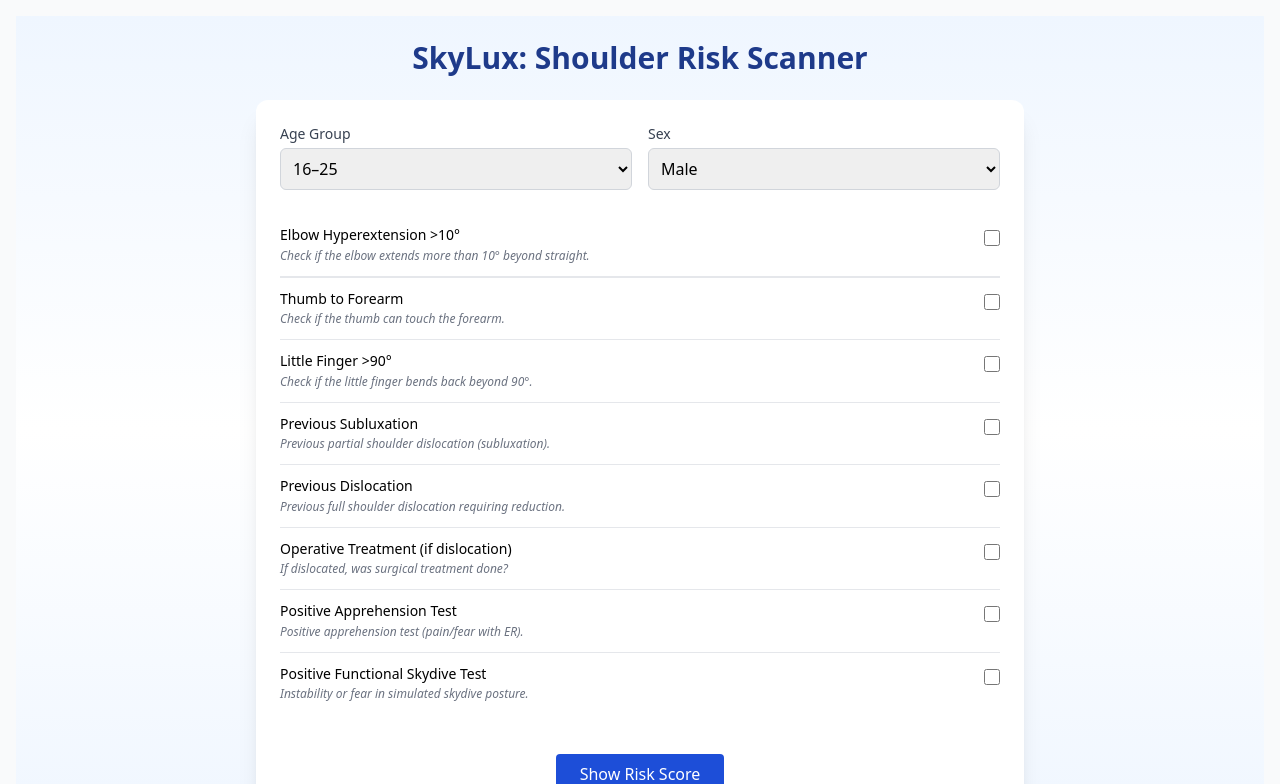
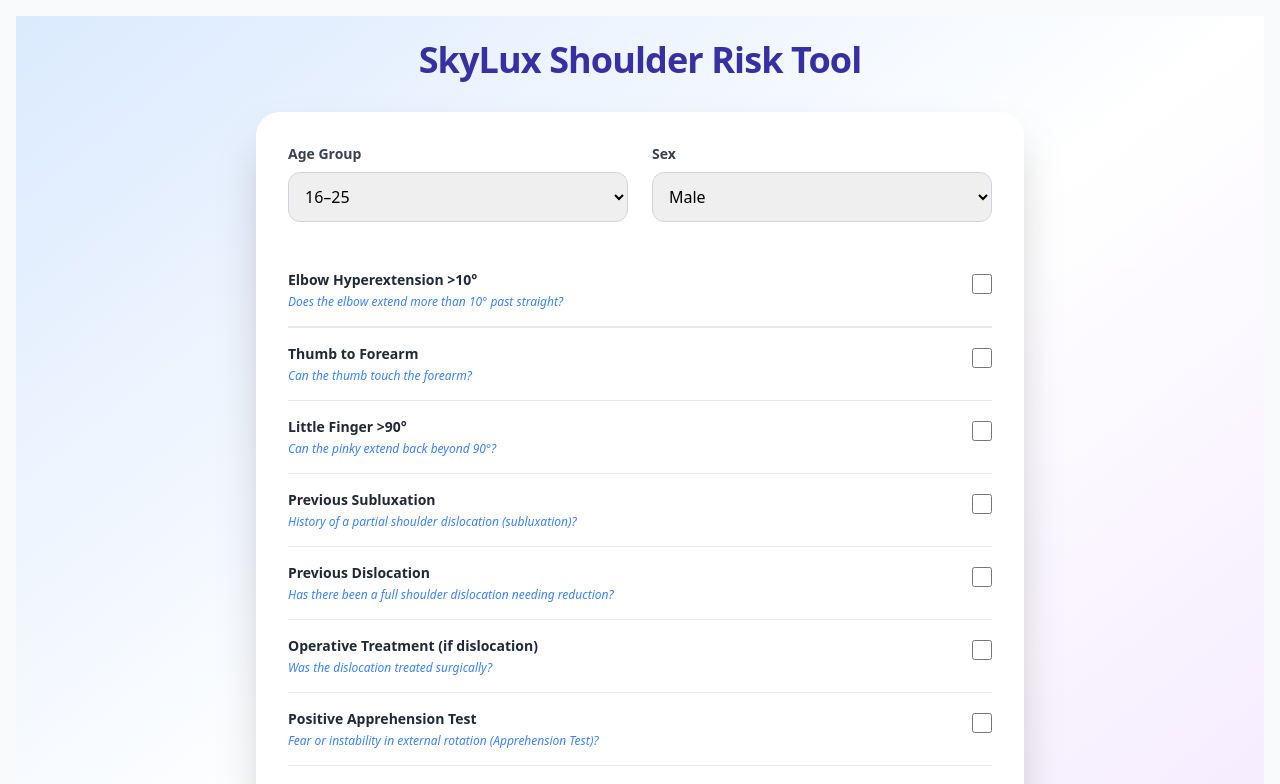
Before and after one commit to Quintindegroot/skylux-risk-scanner, a React (Create React App) app: page / in a window 1280 px wide. Shown: the top 784 px of the page. Built offline with nearby package versions, Linux system fonts and the light colour scheme.

Commit message:
Final design updates before deployment

```diff
--- a/src/ShoulderRiskTool.jsx
+++ b/src/ShoulderRiskTool.jsx
@@ -60,46 +60,46 @@
   };
 
   const infoText = {
-    elbow: "Check if the elbow extends more than 10\u00b0 beyond straight.",
-    thumb: "Check if the thumb can touch the forearm.",
-    littleFinger: "Check if the little finger bends back beyond 90\u00b0.",
-    sublux: "Previous partial shoulder dislocation (subluxation).",
-    dislocation: "Previous full shoulder dislocation requiring reduction.",
-    operative: "If dislocated, was surgical treatment done?",
-    apprehension: "Positive apprehension test (pain/fear with ER).",
-    skydiveTest: "Instability or fear in simulated skydive posture."
+    elbow: "Does the elbow extend more than 10° past straight?",
+    thumb: "Can the thumb touch the forearm?",
+    littleFinger: "Can the pinky extend back beyond 90°?",
+    sublux: "History of a partial shoulder dislocation (subluxation)?",
+    dislocation: "Has there been a full shoulder dislocation needing reduction?",
+    operative: "Was the dislocation treated surgically?",
+    apprehension: "Fear or instability in external rotation (Apprehension Test)?",
+    skydiveTest: "Instability or fear in a simulated skydive posture?"
   };
 
   const renderSwitch = (label, state, setter, infoKey) => (
-    <div className="flex justify-between items-start border-b py-3">
+    <div className="flex justify-between items-start border-b py-4 hover:bg-blue-50 transition duration-200">
       <div className="text-sm w-4/5">
-        <p className="font-medium leading-tight">{label}</p>
-        <p className="text-xs text-gray-500 mt-1 italic">{infoText[infoKey]}</p>
+        <p className="font-semibold text-gray-800">{label}</p>
+        <p className="text-xs text-blue-500 mt-1 italic">{infoText[infoKey]}</p>
       </div>
       <input
         type="checkbox"
         checked={state}
         onChange={(e) => setter(e.target.checked)}
-        className="h-4 w-4 mt-1"
+        className="h-5 w-5 mt-1 accent-blue-600"
       />
     </div>
   );
 
   return (
-    <div className="min-h-screen bg-gradient-to-b from-blue-50 via-white to-blue-50 p-6">
+    <div className="min-h-screen bg-gradient-to-br from-blue-100 via-white to-purple-100 p-6">
       <div className="max-w-3xl mx-auto">
-        <h1 className="text-3xl font-bold text-center text-blue-900 mb-6">
-          SkyLux: Shoulder Risk Scanner
+        <h1 className="text-4xl font-extrabold text-center text-indigo-800 mb-8 tracking-tight">
+          SkyLux Shoulder Risk Tool
         </h1>
 
-        <div className="bg-white rounded-xl shadow-xl p-6 space-y-6">
-          <div className="grid grid-cols-1 md:grid-cols-2 gap-4">
+        <div className="bg-white rounded-3xl shadow-2xl p-8 space-y-8">
+          <div className="grid grid-cols-1 md:grid-cols-2 gap-6">
             <div>
-              <label className="block text-sm font-medium text-gray-700">Age Group</label>
+              <label className="block text-sm font-bold text-gray-700">Age Group</label>
               <select
                 value={age}
                 onChange={(e) => setAge(e.target.value)}
-                className="w-full mt-1 border border-gray-300 rounded-md p-2"
+                className="w-full mt-2 border border-gray-300 rounded-xl p-3 focus:ring-2 focus:ring-indigo-500"
               >
                 <option value="<16">Under 16</option>
                 <option value="16-25">16–25</option>
@@ -110,11 +110,11 @@
             </div>
 
             <div>
-              <label className="block text-sm font-medium text-gray-700">Sex</label>
+              <label className="block text-sm font-bold text-gray-700">Sex</label>
               <select
                 value={sex}
                 onChange={(e) => setSex(e.target.value)}
-                className="w-full mt-1 border border-gray-300 rounded-md p-2"
+                className="w-full mt-2 border border-gray-300 rounded-xl p-3 focus:ring-2 focus:ring-indigo-500"
               >
                 <option value="male">Male</option>
                 <option value="female">Female</option>
@@ -136,28 +136,28 @@
           <div className="text-center">
             <button
               onClick={() => setShowResult(true)}
-              className="mt-4 bg-blue-700 text-white px-6 py-2 rounded hover:bg-blue-800"
+              className="mt-6 bg-gradient-to-r from-indigo-600 to-purple-600 text-white px-8 py-3 rounded-xl shadow-md hover:scale-105 transition-transform"
             >
-              Show Risk Score
+              Show My Risk Score
             </button>
           </div>
 
           {showResult && (
-            <div className="text-center space-y-3 pt-6">
-              <p className="text-lg font-semibold">
-                Risk Score: <span className="font-bold text-blue-700">{score} / 10</span>
+            <div className="text-center space-y-4 pt-6">
+              <p className="text-xl font-semibold text-indigo-700">
+                Your Risk Score: <span className="font-bold">{score} / 10</span>
               </p>
-              <div className="w-full h-6 rounded overflow-hidden bg-gradient-to-r from-green-400 via-yellow-400 to-red-500 relative">
+              <div className="w-full h-6 rounded-full bg-gradient-to-r from-green-400 via-yellow-400 to-red-500 relative shadow-inner">
                 <div
                   style={{ width: `${(score / 10) * 100}%` }}
-                  className="h-full bg-black/30"
+                  className="h-full bg-black/30 rounded-full transition-all duration-300"
                 />
               </div>
 
               {process.env.NODE_ENV !== 'production' && (
                 <button
                   onClick={exportCSV}
-                  className="mt-4 bg-gray-700 text-white px-4 py-2 rounded hover:bg-gray-800"
+                  className="mt-4 bg-gray-800 text-white px-4 py-2 rounded-xl hover:bg-black"
                 >
                   Export Data as CSV
                 </button>
```
